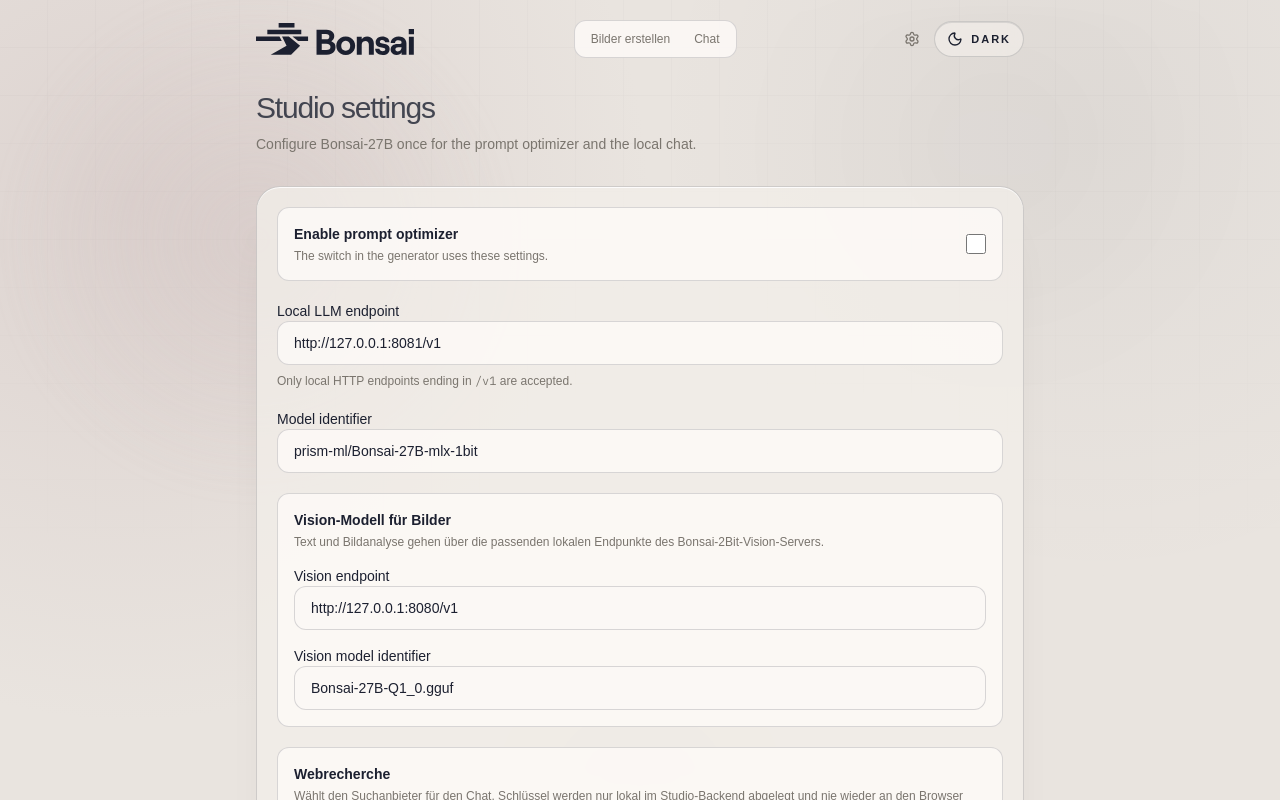
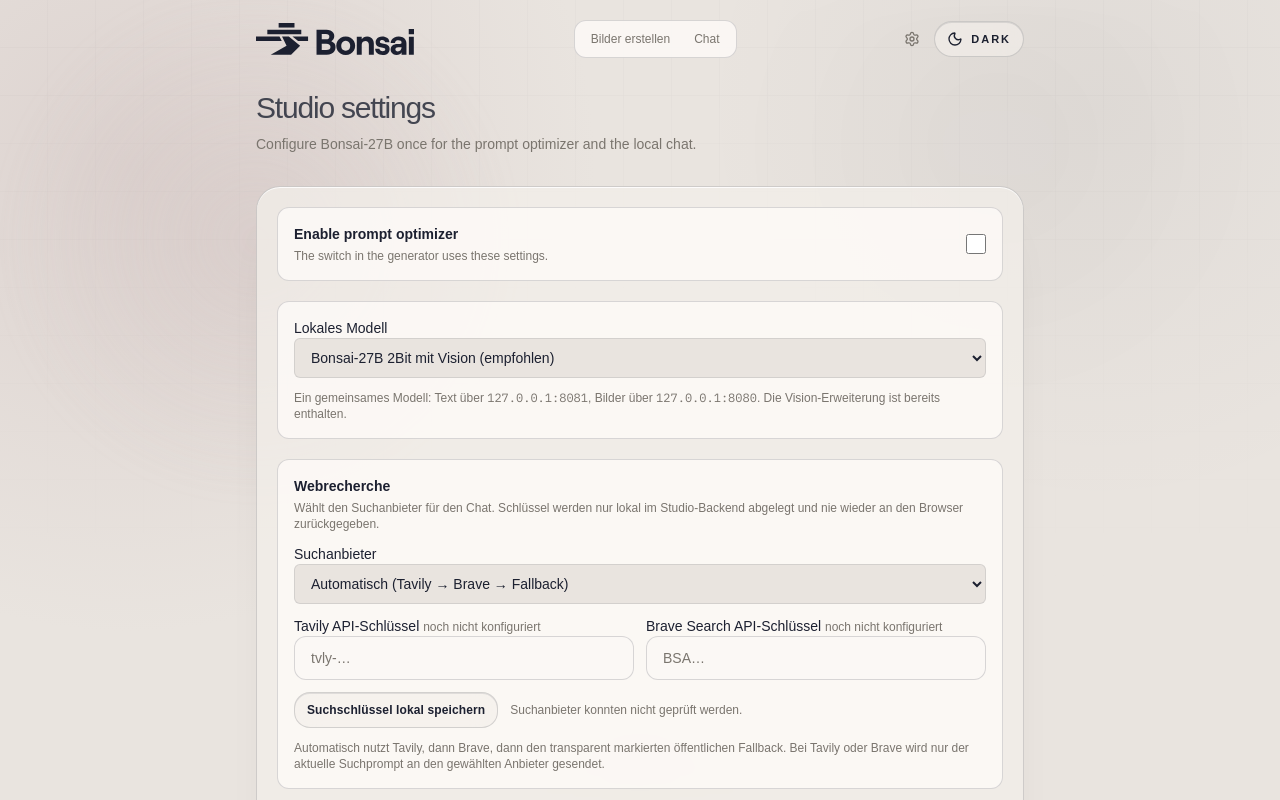
Before and after one commit to ProfEngel/Bonsai-Local-Studio-Core, a Next.js app in the folder frontend/: page /settings in a window 1280 px wide. Shown: the top 800 px of the page. Built offline with nearby package versions, Linux system fonts and the light colour scheme; no server answers; a web font is replaced by a local one.

Commit message:
feat: simplify Bonsai 2bit vision settings

```diff
--- a/frontend/components/settings-client.tsx
+++ b/frontend/components/settings-client.tsx
@@ -12,6 +12,14 @@
 import { Button } from "@/components/ui/button";
 import { Input } from "@/components/ui/input";
 import { Textarea } from "@/components/ui/textarea";
+
+const BONSAI_2BIT_SETTINGS = {
+  visionMode: "bonsai2bit" as const,
+  llmUrl: "http://127.0.0.1:8081/v1",
+  model: "Ternary-Bonsai-27B-mlx-2bit",
+  visionLlmUrl: "http://127.0.0.1:8080/v1",
+  visionModel: "Ternary-Bonsai-27B-mlx-2bit",
+};
 
 export function SettingsClient() {
   const [settings, setSettings] = useState<StudioSettings>(DEFAULT_STUDIO_SETTINGS);
@@ -61,6 +69,13 @@
   const update = <K extends keyof StudioSettings>(key: K, value: StudioSettings[K]) => {
     setSaved(false);
     setSettings((current) => ({ ...current, [key]: value }));
+  };
+
+  const selectVisionMode = (visionMode: StudioSettings["visionMode"]) => {
+    setSaved(false);
+    setSettings((current) => visionMode === "bonsai2bit"
+      ? { ...current, ...BONSAI_2BIT_SETTINGS }
+      : { ...current, visionMode: "custom" });
   };
 
   const save = async () => {
@@ -134,6 +149,15 @@
               className="size-5 accent-[var(--accent)]"
             />
           </label>
+          <div className="space-y-3 rounded-xl border border-border-strong bg-surface-strong p-4">
+            <label className="block space-y-2 text-sm font-medium">
+              Lokales Modell
+              <select value={settings.visionMode} onChange={(event) => selectVisionMode(event.target.value as StudioSettings["visionMode"])} className="flex h-10 w-full rounded-md border border-border bg-background px-3 py-2 text-sm text-foreground">
+                <option value="bonsai2bit">Bonsai‑27B 2Bit mit Vision (empfohlen)</option>
+                <option value="custom">Eigenes Modell / eigener Vision-Server</option>
+              </select>
+            </label>
+            {settings.visionMode === "bonsai2bit" ? <p className="text-xs text-muted">Ein gemeinsames Modell: Text über <code>127.0.0.1:8081</code>, Bilder über <code>127.0.0.1:8080</code>. Die Vision-Erweiterung ist bereits enthalten.</p> : <div className="space-y-4">
               <label className="block space-y-2 text-sm font-medium">
                 Local LLM endpoint
                 <Input value={settings.llmUrl} onChange={(event) => update("llmUrl", event.target.value)} placeholder="http://127.0.0.1:8081/v1" />
@@ -143,11 +167,6 @@
                 Model identifier
                 <Input value={settings.model} onChange={(event) => update("model", event.target.value)} />
               </label>
-          <div className="space-y-4 rounded-xl border border-border-strong bg-surface-strong p-4">
-            <div>
-              <p className="text-sm font-semibold">Vision-Modell für Bilder</p>
-              <p className="mt-1 text-xs text-muted">Text und Bildanalyse gehen über die passenden lokalen Endpunkte des Bonsai‑2Bit-Vision-Servers.</p>
-            </div>
               <label className="block space-y-2 text-sm font-medium">
                 Vision endpoint
                 <Input value={settings.visionLlmUrl} onChange={(event) => update("visionLlmUrl", event.target.value)} placeholder="http://127.0.0.1:8080/v1" />
@@ -156,6 +175,7 @@
                 Vision model identifier
                 <Input value={settings.visionModel} onChange={(event) => update("visionModel", event.target.value)} />
               </label>
+            </div>}
           </div>
           <div className="space-y-3 rounded-xl border border-border-strong bg-surface-strong p-4">
             <div>
--- a/frontend/lib/studio-settings.ts
+++ b/frontend/lib/studio-settings.ts
@@ -2,6 +2,7 @@
 
 export type StudioSettings = {
   promptOptimizerEnabled: boolean;
+  visionMode: "bonsai2bit" | "custom";
   llmUrl: string;
   model: string;
   visionLlmUrl: string;
@@ -13,10 +14,11 @@
 
 export const DEFAULT_STUDIO_SETTINGS: StudioSettings = {
   promptOptimizerEnabled: false,
+  visionMode: "bonsai2bit",
   llmUrl: "http://127.0.0.1:8081/v1",
-  model: "prism-ml/Bonsai-27B-mlx-1bit",
+  model: "Ternary-Bonsai-27B-mlx-2bit",
   visionLlmUrl: "http://127.0.0.1:8080/v1",
-  visionModel: "Bonsai-27B-Q1_0.gguf",
+  visionModel: "Ternary-Bonsai-27B-mlx-2bit",
   webSearchProvider: "auto",
   chatSystemPrompt:
     "Antworte kurz und direkt: normalerweise ein bis drei Sätze oder höchstens vier kurze Stichpunkte. Beginne sofort mit der Antwort. Keine Wiederholung der Frage, keine Selbstbeschreibung, keine Prozess- oder Tool-Erklärung und keine langen Standard-Hinweise. Wenn ein Entwurf, eine Analyse oder eine strukturierte Liste verlangt wird, liefere nur die dafür notwendigen Inhalte.",
@@ -30,7 +32,11 @@
     const raw = window.localStorage.getItem(STUDIO_SETTINGS_STORAGE_KEY);
     if (!raw) return DEFAULT_STUDIO_SETTINGS;
     const parsed = JSON.parse(raw) as Partial<StudioSettings>;
-    return { ...DEFAULT_STUDIO_SETTINGS, ...parsed };
+    const settings = { ...DEFAULT_STUDIO_SETTINGS, ...parsed };
+    if (!parsed.visionMode) {
+      settings.visionMode = settings.model.includes("Ternary-Bonsai-27B-mlx-2bit") ? "bonsai2bit" : "custom";
+    }
+    return settings;
   } catch {
     return DEFAULT_STUDIO_SETTINGS;
   }
```
Also changed, not shown: 1 other file (tests, documents, lock files or other folders). Lines whose indentation alone changed are shown as unchanged.
